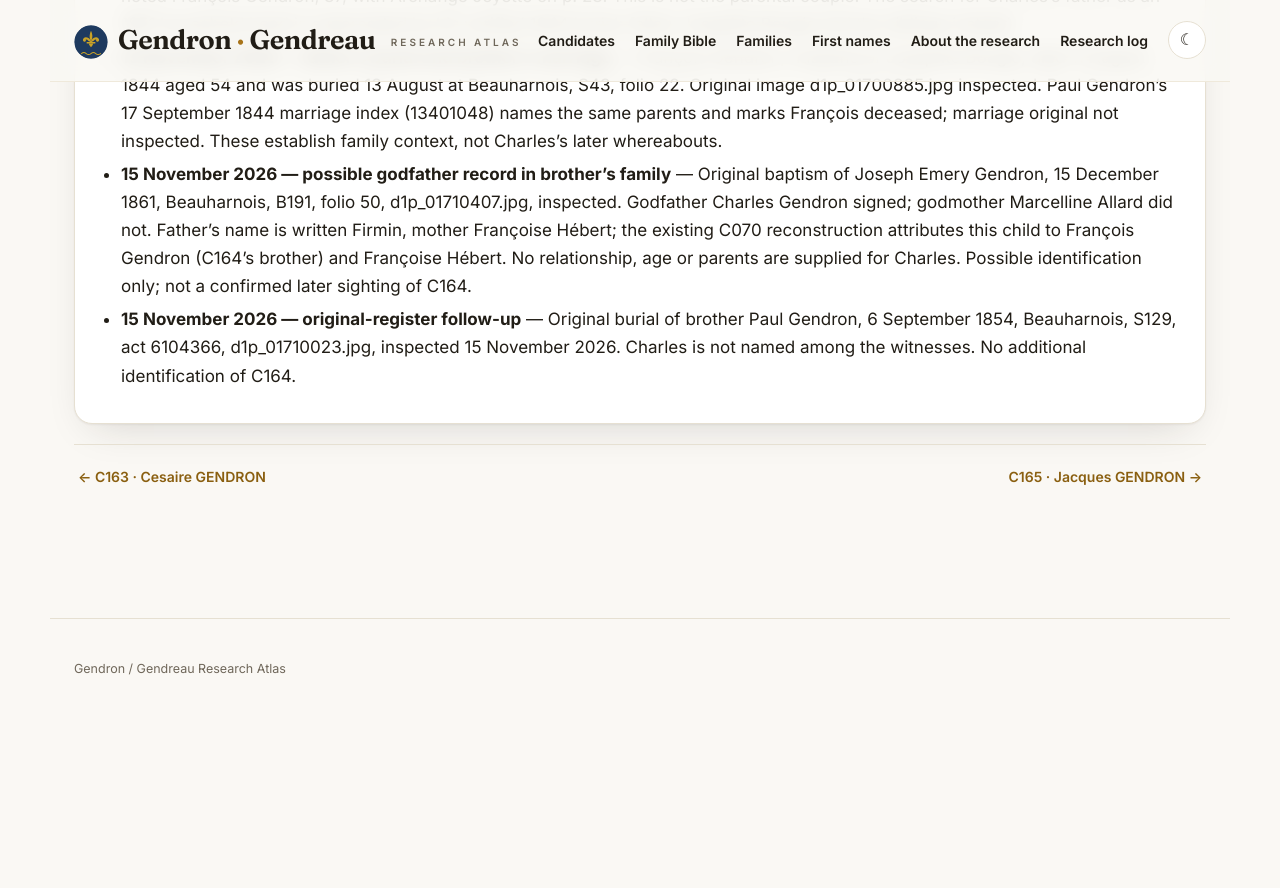
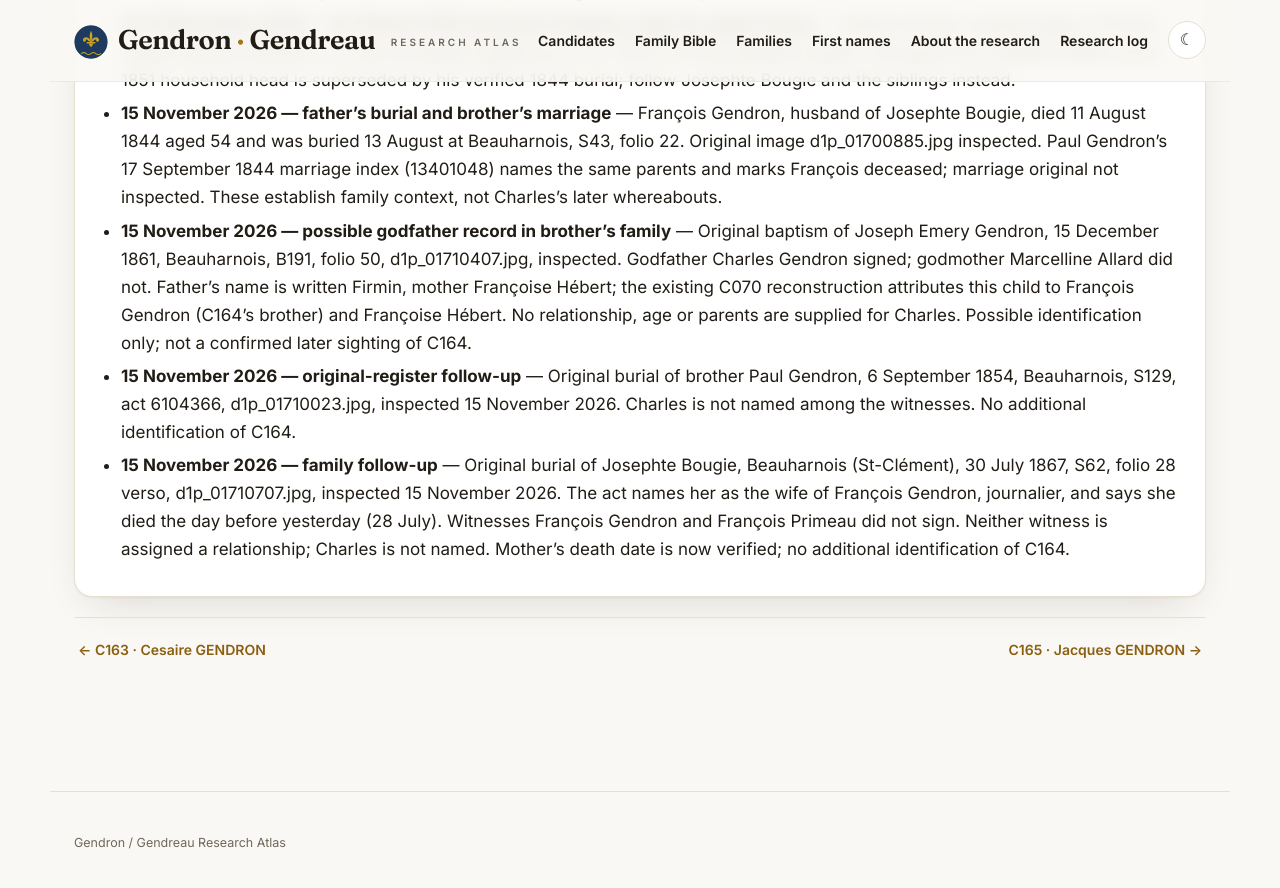
Before and after one commit to vetharmon/gendron-research, a Jekyll site: the page built from _candidates/c164.md, in a window 1280 px wide and 900 px high, scrolled down 3016 px. Shown: the top 888 px of the window. Built offline with Jekyll 4.4.1, drawn with Linux system fonts in a browser that asks for light colours; before the commit the page ends 3742 px from its top, so only the background shows below that; some of the changed text lies outside the part shown.

Commit message:
Verify Bougie burial and document Hubert’s Madawaska family lead

```diff
--- a/_candidates/c164.md
+++ b/_candidates/c164.md
@@ -27,6 +27,8 @@ search_log:
   outcome: Original baptism of Joseph Emery Gendron, 15 December 1861, Beauharnois, B191, folio 50, d1p_01710407.jpg, inspected. Godfather Charles Gendron signed; godmother Marcelline Allard did not. Father’s name is written Firmin, mother Françoise Hébert; the existing C070 reconstruction attributes this child to François Gendron (C164’s brother) and Françoise Hébert. No relationship, age or parents are supplied for Charles. Possible identification only; not a confirmed later sighting of C164.
 - resource: "15 November 2026 — original-register follow-up"
   outcome: "Original burial of brother Paul Gendron, 6 September 1854, Beauharnois, S129, act 6104366, d1p_01710023.jpg, inspected 15 November 2026. Charles is not named among the witnesses. No additional identification of C164."
+- resource: "15 November 2026 — family follow-up"
+  outcome: "Original burial of Josephte Bougie, Beauharnois (St-Clément), 30 July 1867, S62, folio 28 verso, d1p_01710707.jpg, inspected 15 November 2026. The act names her as the wife of François Gendron, journalier, and says she died the day before yesterday (28 July). Witnesses François Gendron and François Primeau did not sign. Neither witness is assigned a relationship; Charles is not named. Mother’s death date is now verified; no additional identification of C164."
 permalink: /candidates/c164/
 sources:
 - label: LAFRANCE baptism (act 4253516)
@@ -53,6 +55,10 @@ sources:
   url: "https://www.genealogiequebec.com/Membership/LAFRANCE/img/acte/6104366"
   access: "Account or subscription required"
   provenance: "Original burial of brother Paul Gendron, 6 September 1854, Beauharnois, S129, act 6104366, d1p_01710023.jpg, inspected 15 November 2026. Charles is not named among the witnesses. No additional identification of C164."
+- label: "Josephte Bougie’s burial, 30 July 1867"
+  url: "https://www.genealogiequebec.com/membership/LAFRANCE/img/Tag/d1p_01710707.jpg"
+  access: "Account or subscription required"
+  provenance: "Original burial of Josephte Bougie, Beauharnois (St-Clément), 30 July 1867, S62, folio 28 verso, d1p_01710707.jpg, inspected 15 November 2026. The act names her as the wife of François Gendron, journalier, and says she died the day before yesterday (28 July). Witnesses François Gendron and François Primeau did not sign. Neither witness is assigned a relationship; Charles is not named. Mother’s death date is now verified; no additional identification of C164."
 filenames: []
 ---
 
@@ -79,3 +85,7 @@ Follow Charles through further records of his brothers François (C070) and Paul
 ## Further record check
 
 Paul’s burial of 6 September 1854 was checked for a reference to Charles. Charles is not named among the witnesses, so this record supplies no additional identification.
+
+## Family follow-up
+
+Josephte Bougie’s original burial confirms her death on 28 July 1867 and burial at Beauharnois on 30 July (S62, folio 28 verso). The act names François Gendron as her husband. François Gendron and François Primeau witnessed the burial but are not assigned relationships. Charles is not named.
```
Also changed, not shown: _candidates/c015.md (+10 -0 lines).
